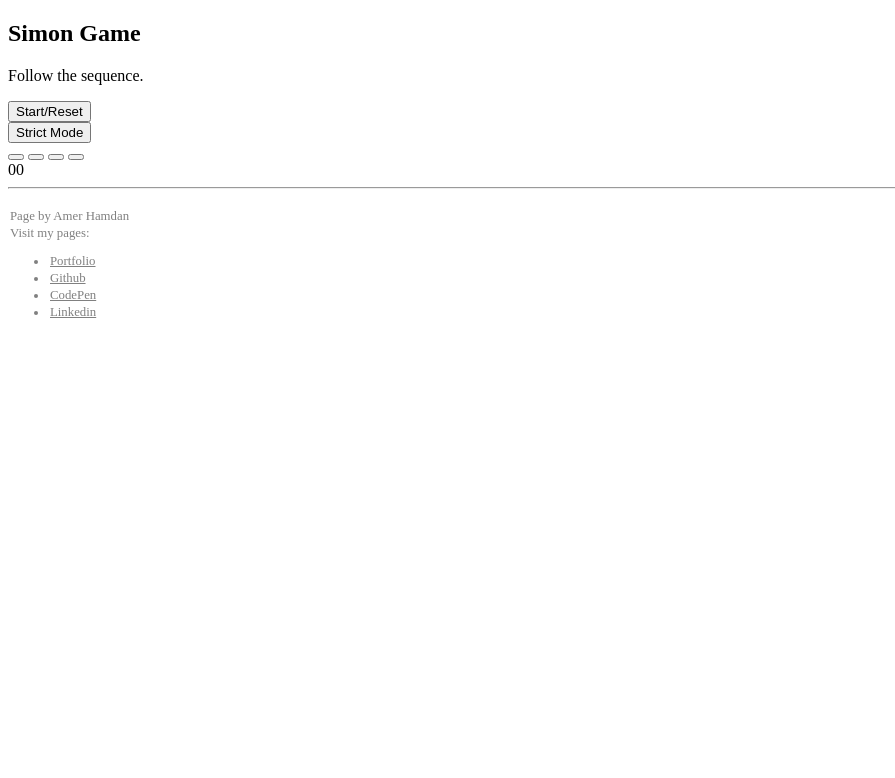
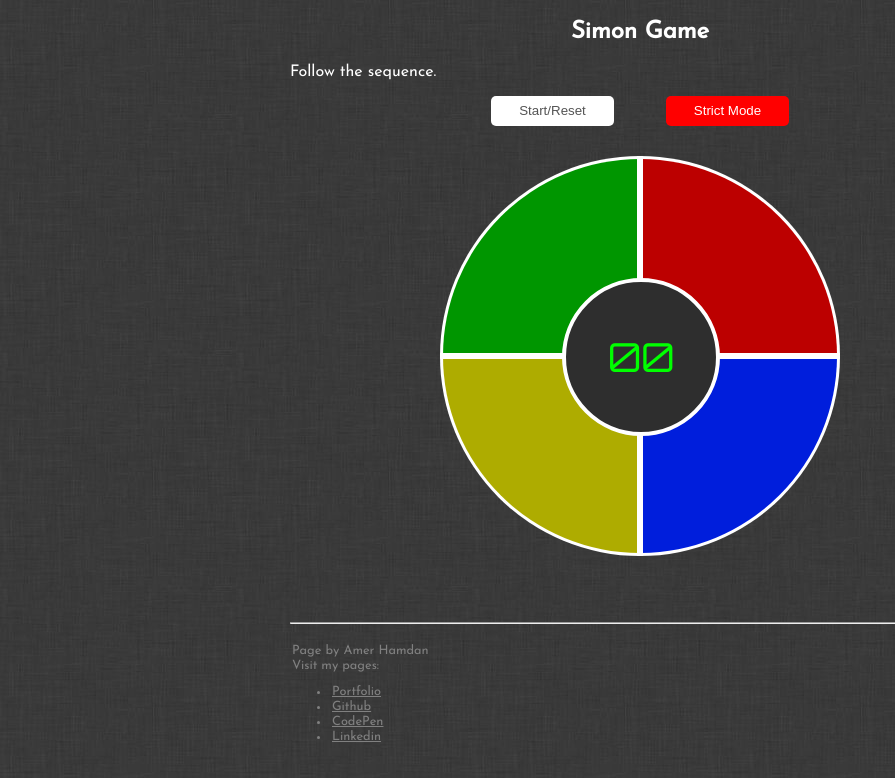
Before and after one commit to amashamdan/simon, a plain HTML site: page index.html in a window 1280 px wide. Shown: the whole page, without its empty margins (0-895 px from the left). Drawn offline with Linux system fonts and the light colour scheme.

Commit message:
Style: Page is now fully styled.

```diff
--- a/css/main.css
+++ b/css/main.css
@@ -1,3 +1,120 @@
+body {
+	font-family: 'Josefin Sans', sans-serif;
+	background-image: url("images/background.jpg");
+}
+
+.container {
+	margin: 0 auto;
+	width: 100%;
+	max-width: 700px;
+}
+
+.header-section {
+	color: white;
+}
+
+.header {
+	text-align: center;
+}
+
+.game-area {
+	text-align: center;
+	position: relative;
+	margin-bottom: -130px;
+}
+
+.controls {
+	margin: 0 auto;
+	display: flex;
+	flex-wrap: wrap;
+	width: 50%;
+}
+
+.start, .strict {
+	width: 50%;
+}
+
+.control-button {
+	width: 70%;
+	height: 30px;
+	border-radius: 5px;
+}
+
+.start-button {
+	background-color: white;
+	border: none;
+	color: #545454;
+}
+
+.strict-button {
+	background-color: red;
+	border: none;
+	color: white;
+}
+
+.control-button:hover {
+	cursor: pointer;
+}
+
+.buttons {
+	position: relative;
+	width: 70%;
+	margin: 0 auto;
+	display: flex;
+	flex-wrap: wrap;
+	justify-content: center;
+	padding: 30px 0 30px 0;
+}
+
+.color-button {
+	width: 200px;
+	height: 200px;
+	border: none;
+	border: 3px solid white;
+}
+
+.color-button:hover {
+	cursor: pointer;
+}
+
+.red {
+	border-top-right-radius: 200px;
+	background-color: #BC0000;
+}
+
+.green {
+	border-top-left-radius: 200px;
+	background-color: #009600;
+}
+
+.yellow {
+	border-bottom-left-radius: 200px;
+	background-color: #AEAC00;
+}
+
+.blue {
+	border-bottom-right-radius: 200px;
+	background-color: #001EDC;
+}
+
+.score {
+	font-family: 'Orbitron', sans-serif;
+	font-size: 2.5em;
+	color: #00FF00;
+	position: fixed;
+	width: 150px;
+	height: 150px;
+	top: -308px;
+	left: 272px;
+	background-color: #2E2E2E;
+	position: relative;
+	z-index: 2;
+	vertical-align: middle;
+	line-height: 150px;
+	border-radius: 100px;
+	border: 4px solid white;
+}
+
 .footer {
 	margin-top: 20px;
 }
```
Also changed, not shown: css/images/background.jpg (added).
